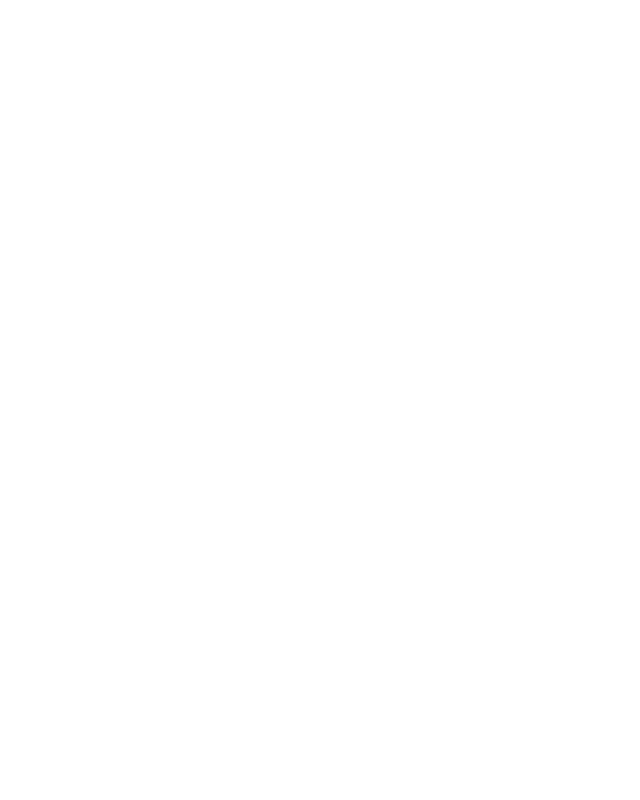
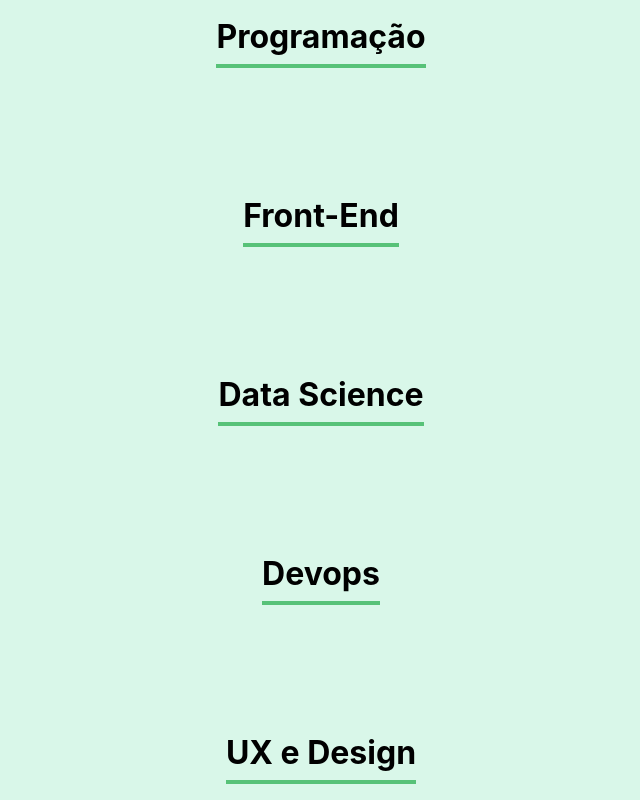
Before and after one commit to guilhermealarcao/organo, a React (Create React App) app: page / in a window 1280 px wide. Shown: the part 1480-2280 px from the top of the page, without its empty margins (319-959 px from the left). Before the commit the page ends 1433 px from the top, so only its background shows below. Built offline with nearby package versions, Linux system fonts and the light colour scheme.

Commit message:
aula 4.2

```diff
--- a/src/App.js
+++ b/src/App.js
@@ -1,10 +1,24 @@
 import { useState } from 'react';
 import Banner from './componentes/Banner';
 import Formulario from './componentes/Formulario';
+import Time from './componentes/Time';
 
 function App() {
 
+  const times = [
+    'Programação',
+    'Front-End',
+    'Data Science',
+    'Devops',
+    'UX e Design',
+    'Mobile',
+    'Inovação e Gestão'
+  ]
+
+
   const [colaboradores, setColaboradores] = useState([]);
+
+
 
 
   const aoNovoColaboradorAdicionado = (colaborador) => {
@@ -18,6 +32,7 @@
     <div className="App">
       <Banner />
       <Formulario aoSubmit={colaborador => aoNovoColaboradorAdicionado(colaborador)} />
+      {times.map(item=><Time nome={item} />)}
     </div>
   );
 }
--- /dev/null
+++ b/src/componentes/Time/Time.css
@@ -0,0 +1,12 @@
+.time {
+    text-align: center;
+    padding: 32px;
+    background-color: #D9f7e9;
+}
+
+.time h3 {
+    font-size: 32px;
+    border-bottom: 4px solid #57c278;
+    display: inline-block;
+    padding-bottom: 8px;
+}
--- /dev/null
+++ b/src/componentes/Time/index.js
@@ -0,0 +1,10 @@
+import './Time.css'
+
+const Time = (props) =>{
+    return(
+        <section className='time'>
+            <h3>{props.nome}</h3>
+        </section>
+    )
+}
+export default Time;
```
